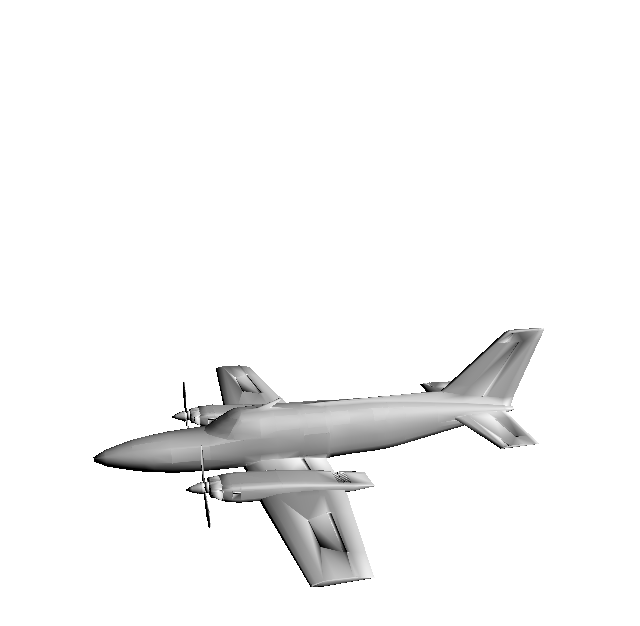
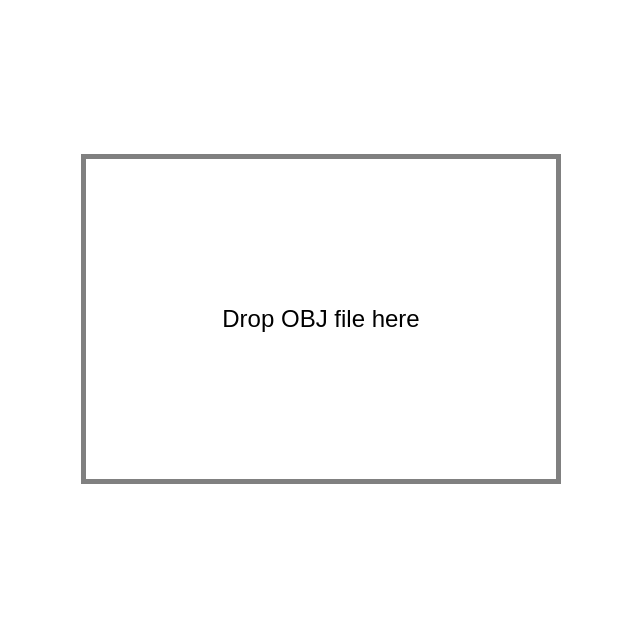
Before and after one commit to kristoffer-dyrkorn/software-renderer, a plain HTML site: page src/index.html in a window 1280 px wide. Shown: the whole page, without its empty margins (319-959 px from the left). Drawn offline with Linux system fonts and the light colour scheme; animation ran at ten frames a second.

Commit message:
Support for drag-and-drop. Also transforming normals.

```diff
--- a/src/index.html
+++ b/src/index.html
@@ -3,5 +3,20 @@
   <script type="module" src="./index.js"></script>
   <body style="margin: 0; overflow: hidden">
     <canvas id="canvas"></canvas>
+    <div
+      id="dropzone"
+      style="
+        border: 5px solid grey;
+        margin: 0 50vh;
+        height: 40vh;
+        display: flex;
+        justify-content: center;
+        align-items: center;
+        font-family: sans-serif;
+        font-size: x-large;
+      "
+    >
+      Drop OBJ file here
+    </div>
   </body>
 </html>
--- a/src/index.js
+++ b/src/index.js
@@ -19,10 +19,13 @@ let frameCounter = 0,
 let timeStamp = Date.now();
 
 const mesh = new Mesh(screenBuffer, zBuffer);
-const { min, max } = await mesh.load("/cessna.obj");
+mesh.setLocalRotation(20, 0, 0);
 
 let xrot = 0.3;
-mesh.setLocalRotation(20, 0, 0);
+let camera;
+
+async function setupModelAndCamera(objData) {
+  const { min, max } = mesh.load(objData);
 
   const center = new Vector(min);
   center.add(max);
@@ -32,17 +35,17 @@ const extents = new Vector(max);
   extents.sub(center);
   const radius = extents.length();
 
-const fov = 60;
-
   const cameraPos = new Vector(0, 0, 2 * radius);
 
   const near = cameraPos[2] - max[2];
   const far = cameraPos[2] - min[2];
 
-const camera = new Camera(fov, near, far, canvas);
+  camera = new Camera(60, near, far, canvas);
   camera.setPosition(cameraPos);
 
   resize();
+  draw();
+}
 
 function draw() {
   requestAnimationFrame(draw);
@@ -84,6 +87,23 @@ function resize() {
   canvas.style.height = window.innerHeight + "px";
 
   camera.setViewPort(canvas);
+}
 
-  draw();
+document.getElementById("dropzone").addEventListener("drop", dropHandler, false);
+document.getElementById("dropzone").addEventListener("dragover", dragOverHandler, false);
+
+function dropHandler(e) {
+  e.preventDefault();
+
+  const reader = new FileReader();
+  reader.addEventListener("load", () => setupModelAndCamera(reader.result), false);
+
+  const file = e.dataTransfer.items[0].getAsFile();
+  reader.readAsText(file);
+
+  return false;
 }
+
+function dragOverHandler(e) {
+  e.preventDefault();
+}
--- a/src/mesh.js
+++ b/src/mesh.js
@@ -12,11 +12,12 @@ export default class Mesh {
 
     this.indices = [];
     this.triangles = [];
-    this.vertexnormals = [];
+    this.localVertexnormals = [];
+    this.worldVertexnormals = [];
     this.texturecoords = [];
 
     this.coordinates = []; // raw/imported coordinates
-    this.localCoordinates = []; // raw/imported coordinates after local transform is applied
+    this.localCoordinates = []; // raw/imported coordinates after local transform
     this.worldCoordinates = [];
     this.cameraCoordinates = [];
     this.projectedCoordinates = [];
@@ -24,8 +25,11 @@ export default class Mesh {
     this.screenCoordinates = [];
   }
 
-  async load(fileName) {
-    const obj = await this.parseOBJ(fileName);
+  load(objData) {
+    const obj = this.parseOBJ(objData);
+
+    console.log("Vertices:", obj.vertices.length);
+    console.log("Triangles:", obj.vertexindices.length);
 
     this.coordinates = obj.vertices.map((v) => new Vector(v[0], v[1], v[2]));
 
@@ -38,9 +42,8 @@ export default class Mesh {
         const b = this.coordinates[i[1]];
         const c = this.coordinates[i[2]];
 
-        // get a *not normalized* vector, thus the vector length reflects the triangle area
-        // this is used to weigh the face normals around a vertex according to the corresponding
-        // triangle area
+        // get a *non-normalized* normal vector, thus the vector length reflects the triangle area
+        // this is used to weigh the face normals around a vertex - using the corresponding triangle's area
         const faceNormal = this.getNormal(a, b, c);
 
         // assign the face normal to this indices triple - ie this triangle
@@ -48,7 +51,7 @@ export default class Mesh {
         return faceNormal;
       });
 
-      // create array of null normals (0,0,0) for each vertex
+      // initialize array of vertex normals with empty (0,0,0) values
       const generatedVertexNormals = Array.from({ length: this.coordinates.length }, (v) => new Vector());
 
       obj.vertexindices.forEach((i, n) => {
@@ -60,14 +63,16 @@ export default class Mesh {
         generatedVertexNormals[i[2]].add(faceNormal);
       });
 
+      this.localVertexnormals = generatedVertexNormals;
+
       // normalize the sum of the (weighed) face vectors
-      vertexNormals.forEach((n) => n.normalize());
+      this.localVertexnormals.forEach((n) => n.normalize());
 
-      this.vertexnormals = generatedVertexNormals;
+      // vertices and normals are indexed equally, so just copy index array
       obj.normalindices = obj.vertexindices.slice();
     } else {
       // the object had normals, use them
-      this.vertexnormals = obj.vertexnormals.map((v) => new Vector(v[0], v[1], v[2]));
+      this.localVertexnormals = obj.vertexnormals.map((v) => new Vector(v[0], v[1], v[2]));
     }
 
     const defaultColor = new Vector(250, 250, 250);
@@ -82,11 +87,14 @@ export default class Mesh {
     this.clipCoordinates = Array.from({ length: this.coordinates.length }, (v) => new Vector());
     this.screenCoordinates = Array.from({ length: this.coordinates.length }, (v) => new Vector());
 
+    this.worldVertexnormals = Array.from({ length: this.coordinates.length }, (v) => new Vector());
+
     // run one local transform so local coordinate array is populated
     for (let i = 0; i < this.coordinates.length; i++) {
       this.localTransform.transform(this.coordinates[i], this.localCoordinates[i]);
     }
 
+    // calculate and return bounding box
     const min = new Vector();
     const max = new Vector();
     min[0] = Infinity;
@@ -119,16 +127,14 @@ export default class Mesh {
     return normal;
   }
 
-  async parseOBJ(fileName) {
+  parseOBJ(objData) {
     const vertices = [];
     const texturecoords = [];
     const vertexnormals = [];
     const vertexindices = [];
     const textureindices = [];
     const normalindices = [];
-    const response = await fetch(fileName);
-    const text = await response.text();
-    text.split(/\r?\n/).forEach((line) => {
+    objData.split(/\r?\n/).forEach((line) => {
       const lineTokens = line.split(" ");
       switch (lineTokens[0]) {
         case "v":
@@ -169,6 +175,7 @@ export default class Mesh {
   }
 
   project(camera) {
+    // transform vertices
     for (let i = 0; i < this.coordinates.length; i++) {
       this.localTransform.transform(this.coordinates[i], this.localCoordinates[i]);
     }
@@ -195,18 +202,25 @@ export default class Mesh {
     for (let i = 0; i < this.clipCoordinates.length; i++) {
       this.clipCoordinates[i].toScreenSpace(camera.screenWidth / 2, camera.screenHeight / 2, this.screenCoordinates[i]);
     }
+
+    // also transform normals, using local transform (for now)
+    // TODO: calculate total transform (local * world) and apply that to the normals
+    for (let i = 0; i < this.localVertexnormals.length; i++) {
+      this.localTransform.transform(this.localVertexnormals[i], this.worldVertexnormals[i]);
+    }
   }
 
   render() {
     this.sort();
     this.triangles.forEach((t) =>
-      t.draw(this.screenCoordinates, this.vertexnormals, this.texturecoords, this.screenBuffer, this.zBuffer)
+      t.draw(this.screenCoordinates, this.worldVertexnormals, this.texturecoords, this.screenBuffer, this.zBuffer)
     );
   }
 
   // insertion sort the triangles so we draw them front to back
-  // the z-buffer handles visibility, but we would still like to minimize overdraw
-  // (doing shading calculation for a pixel that is later overdrawn by another, nearer pixel)
+  // the z-buffer handles visibility, but we would still like to avoid
+  // drawing (and shading) the same pixel twice (ie drawing a pixel that
+  // is later overdrawn by another, nearer pixel)
   //
   // insertion sort is chosen since it is fast on nearly sorted arrays,
   // which we will have here due to frame coherence
```
Lines whose indentation alone changed are shown as unchanged.
